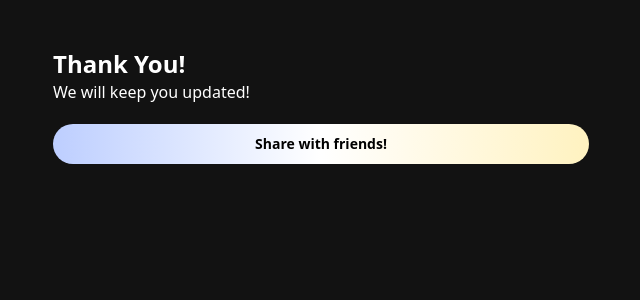
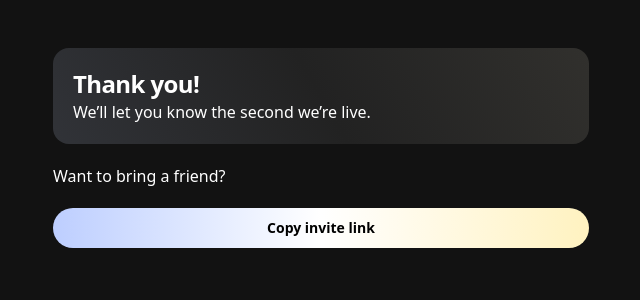
Before and after one commit to Cheese-intelligence/yourlook-website, a Next.js app: page /thank-you in a window 1280 px wide. Shown: the top 300 px of the page, without its empty margins (319-959 px from the left). Built offline with nearby package versions, Linux system fonts and the light colour scheme.

Commit message:
feat: enhance thank you page with copy invite functionality and update text

```diff
--- a/app/page.tsx
+++ b/app/page.tsx
@@ -11,8 +11,8 @@ export default function Home() {
   return (
     <main className="mx-auto max-w-xl w-full p-5 py-12 space-y-5">
       <div>
-        <h1 className="text-2xl font-bold">YourLook</h1>
-        <p>Sign up to our mailing list!</p>
+        <h1 className="text-2xl font-bold tracking-tight">YourLook</h1>
+        <p>Sign up to our mailing list:</p>
       </div>
       <form action={formAction} className="space-y-5">
         <div className="flex flex-col gap-2">
--- a/app/thank-you/page.tsx
+++ b/app/thank-you/page.tsx
@@ -1,12 +1,32 @@
+"use client";
+
+import { useState } from "react";
+
 export default function ThankYou() {
+  const [copied, setCopied] = useState(false);
+
+  const handleCopy = async () => {
+    try {
+      await navigator.clipboard.writeText(window.location.origin);
+      setCopied(true);
+      setTimeout(() => setCopied(false), 2000);
+    } catch (err) {
+      console.error("Failed to copy!", err);
+    }
+  };
+
   return (
     <main className="mx-auto max-w-xl w-full p-5 py-12 space-y-5">
-      <div>
-        <h1 className="text-2xl font-bold">Thank You!</h1>
-        <p>We will keep you updated!</p>
+      <div className="bg-linear-60 from-[#313338] via-[#222222] to-[#31302D] p-5 rounded-2xl">
+        <h1 className="text-2xl font-bold tracking-tight">Thank you!</h1>
+        <p>We’ll let you know the second we’re live.</p>
       </div>
-      <button className="w-full rounded-full inline-flex h-10 items-center justify-center bg-linear-to-r from-[#BDCEFF] via-white to-[#FFF2C0] px-4 py-2 text-sm text-black font-bold transition-colors hover:bg-zinc-900/90 focus-visible:outline-none focus-visible:ring-2 focus-visible:ring-zinc-950 focus-visible:ring-offset-2 disabled:pointer-events-none disabled:opacity-50 cursor-pointer">
-        Share with friends!
+      <p>Want to bring a friend?</p>
+      <button
+        onClick={handleCopy}
+        className="w-full rounded-full inline-flex h-10 items-center justify-center bg-linear-to-r from-[#BDCEFF] via-white to-[#FFF2C0] px-4 py-2 text-sm text-black font-bold transition-colors hover:bg-zinc-900/90 focus-visible:outline-none focus-visible:ring-2 focus-visible:ring-zinc-950 focus-visible:ring-offset-2 disabled:pointer-events-none disabled:opacity-50 cursor-pointer"
+      >
+        {copied ? "Invite copied!" : "Copy invite link"}
       </button>
     </main>
   );
```
